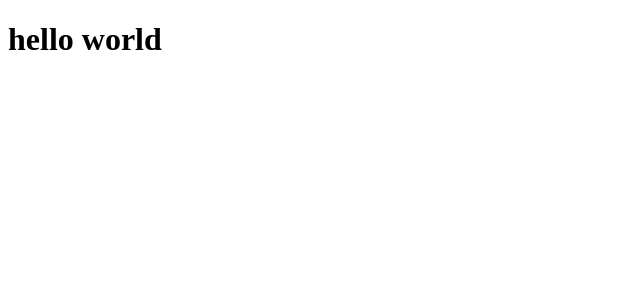
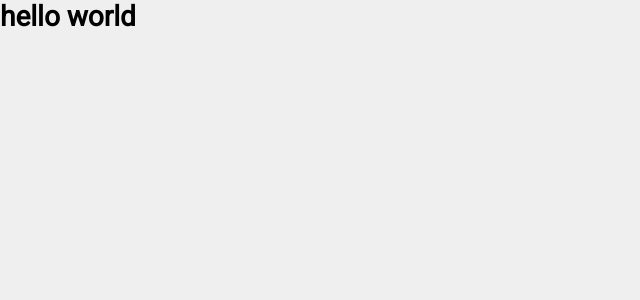
Before and after one commit to Felipe-Borba/sistema-chamados, a React (Create React App) app: page / in a window 1280 px wide. Shown: the top 300 px of the page, without its empty margins (0-640 px from the left). Built offline with nearby package versions, Linux system fonts and the light colour scheme.

Commit message:
add css reset

```diff
--- /dev/null
+++ b/src/index.css
@@ -0,0 +1,34 @@
+@import url("https://fonts.googleapis.com/css2?family=Roboto:ital,wght@0,400;1,700&display=swap");
+
+* {
+  margin: 0;
+  padding: 0;
+  box-sizing: border-box;
+}
+
+*:focus {
+  outline: 0;
+}
+
+html,
+body,
+#root {
+  height: 100%;
+}
+
+body {
+  font: 14px "roboto", sans-serif;
+  background-color: #efefef;
+}
+
+a {
+  text-decoration: none;
+}
+
+ul {
+  list-style: none;
+}
+
+button {
+  cursor: pointer;
+}
--- a/src/index.js
+++ b/src/index.js
@@ -1,6 +1,7 @@
 import React from "react";
 import ReactDOM from "react-dom";
 import App from "./App";
+import "./index.css";
 
 ReactDOM.render(
   <React.StrictMode>
```
